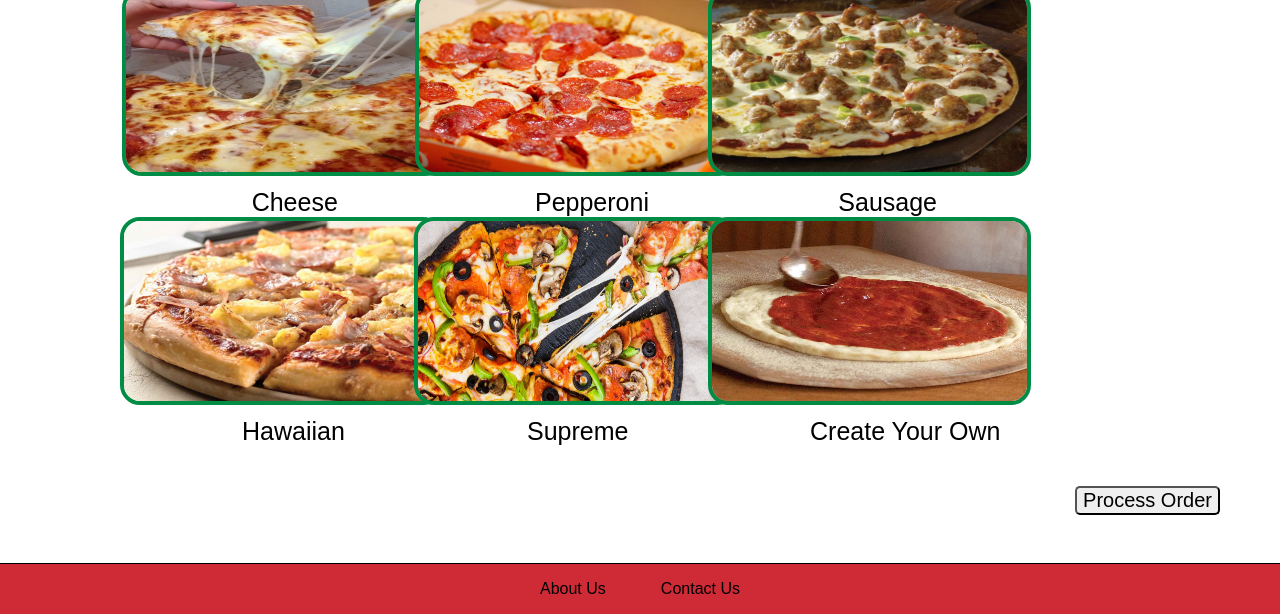
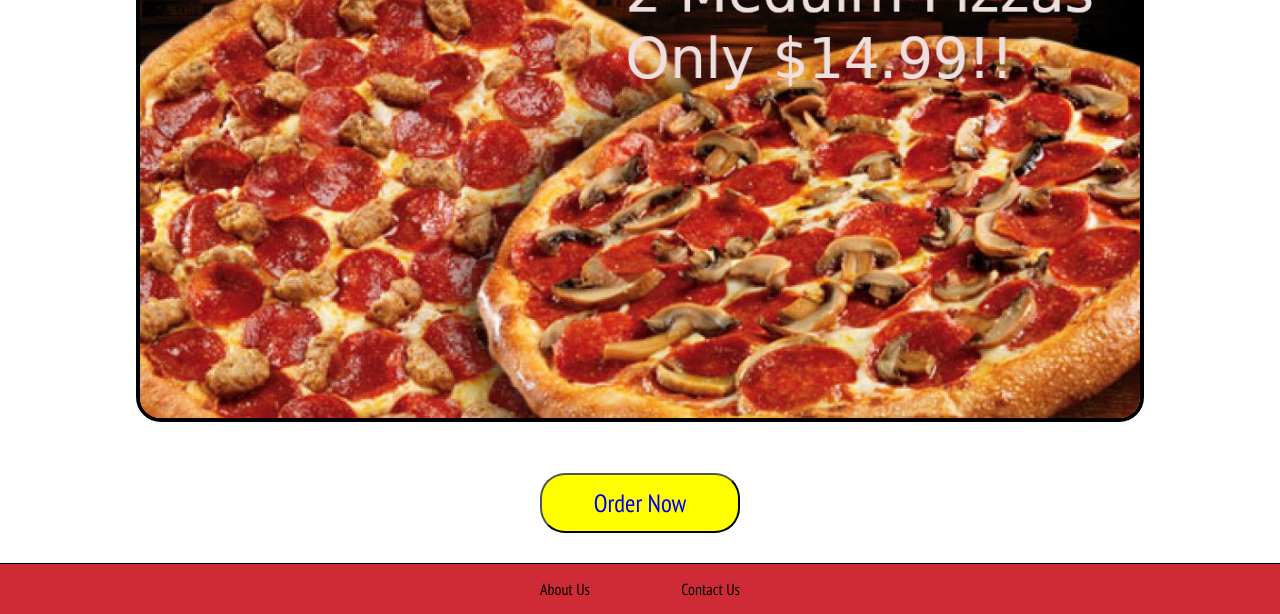
Before and after one commit to DrewKnorr/pizza_site, a plain HTML site: page index.html in a window 1280 px wide. Shown: the part 186-800 px from the top of the page. Drawn offline with Linux system fonts and the light colour scheme.

Commit message:
Update index.html

```diff
--- a/index.html
+++ b/index.html
@@ -1,19 +1,20 @@
 <!DOCTYPE html>
 <html lang="en">
     <head>
-
         <meta charset="UTF-8">
         <meta name="viewport" content="width=device-width, initial-scale=1.0">
         <meta http-equiv="X-UA-Compatible" content="ie=edge">
-    <title>Order Form</title>
+        <link rel="stylesheet" href="./styles/nav-bar.css">
+        <link rel="stylesheet" href="./styles/slide-show.css">
+        <link rel="stylesheet" href="./styles/common.css">
+        <link href="https://fonts.googleapis.com/css?family=PT+Sans+Narrow&display=swap" rel="stylesheet">
 
-    <link rel="stylesheet" href="./styles/nav-bar.css">
-    <link rel="stylesheet" href="./styles/common.css">
-    <link rel="stylesheet" href="./styles/order-form.css">
+        <script src="./scripts/slide_show.js"></script>
 
-
+        <title>Che Pizza</title>
     </head>
     <body>
+
         <div class="nav-bar">
             <a href="index.html">
                 <img src="./styles/photos/logo.png" id = 'nav-bar-logo'>
@@ -40,80 +41,22 @@
 
             </div>
         </div>
+        <div class="slide-show-container">
+            <div class="slide">
+                <img src="./styles/photos/hawaiian-add.jpg" alt="">
+            </div>
+            <div class="slide">
+                <img src="./styles/photos/2-mediums-add.jpg" alt="">
 
-    <div class="squares-wrapper">
-        <div class="squares">
+            </div>
+            <div class="slide">
+                <img src="./styles/photos/large.jpg" alt="">
 
-            <div class="first-column-wrapper">
-                <div class="square">
-                    <div class="img-cheese-pizza">
-                        <img src="/styles/photos/order-form/cheesePizza.jpg">
             </div>
-
-                    <div class="cheese-pizza-text">
-                        Cheese
+            <div class="button-wrapper">
+                <button class="order-now-bt"><a href="#">Order Now</a></button>
             </div>
         </div>
-
-                <div class="square">
-                    <div class="img-pepperoni-pizza">
-                        <img src="/styles/photos/order-form/pepporoniPizza.jpg">
-                    </div>
-
-                    <div class="pepperoni-pizza-text">
-                        Pepperoni
-                    </div>
-                </div>
-
-                <div class="square">
-                    <div class="img-sausage-pizza">
-                        <img src="/styles/photos/order-form/easy-sausage-pizza.jpg">
-                    </div>
-
-                    <div class="sausage-pizza-text">
-                        Sausage
-                    </div>
-                </div>
-            </div>
-
-            <div class="second-column-wrapper">
-                <div class="square">
-                    <div class="img-hawaiian-pizza">
-                        <img src="/styles/photos/order-form/hawaiian.jpg">
-                    </div>
-
-                    <div class="hawaiian-pizza-text">
-                        Hawaiian
-                    </div>
-                </div>
-
-                <div class="square">
-                    <div class="img-supreme-pizza">
-                        <img src="/styles/photos/order-form/VeggiePizza.jpg">
-                    </div>
-
-                    <div class="supreme-pizza-text">
-                        Supreme
-                    </div>
-                </div>
-
-                <div class="square">
-                    <div class="img-unmade-pizza">
-                        <img src="/styles/photos/order-form/beingMadePizza.jpg">
-                    </div>
-
-                    <div class="unmade-pizza-text">
-                        Create Your Own
-                    </div>
-                </div>
-            </div>
-        </div>
-    </div>
-
-    <div class="process-order-button">
-        <button onclick="window.location.href = 'https:/';">Process Order</button>
-    </div>
-
         <div class="footer">
             <div class="links-warpper">
 
@@ -125,5 +68,22 @@
                 </div>
             </div>
         </div>
+        <script>
+            var slideIndex = 0;
+            showSlides();
+
+            function showSlides() {
+                var i;
+                var slides = document.getElementsByClassName("slide");
+                for (i = 0; i < slides.length; i++) {
+                slides[i].style.display = "none";
+                }
+                slideIndex++;
+                if (slideIndex > slides.length) {slideIndex = 1}
+                slides[slideIndex-1].style.display = "block";
+                setTimeout(showSlides, 5000); // Change image every 2 seconds
+            }
+        </script>
     </body>
+
 </html>
```
Lines whose indentation alone changed are shown as unchanged.
